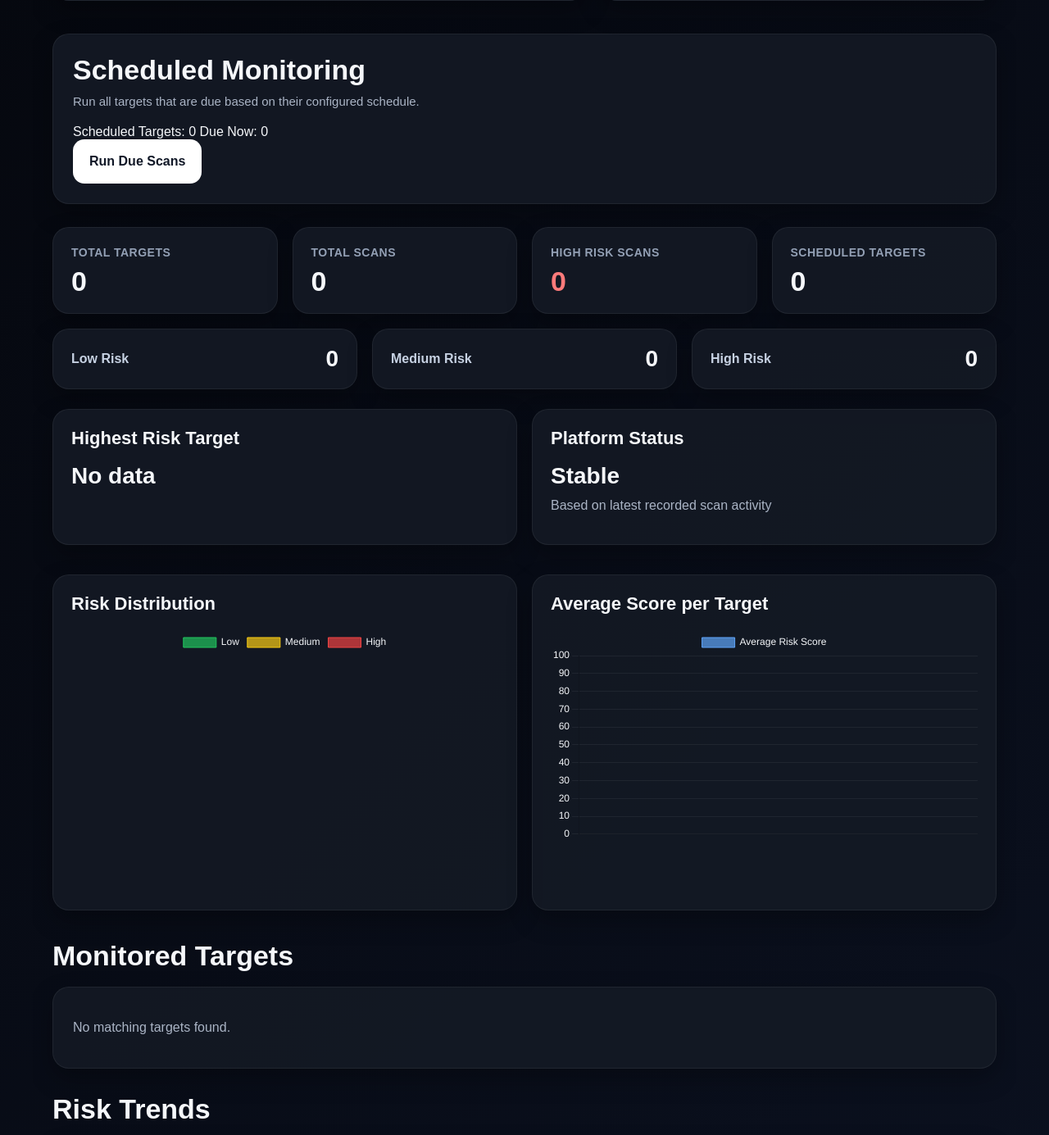
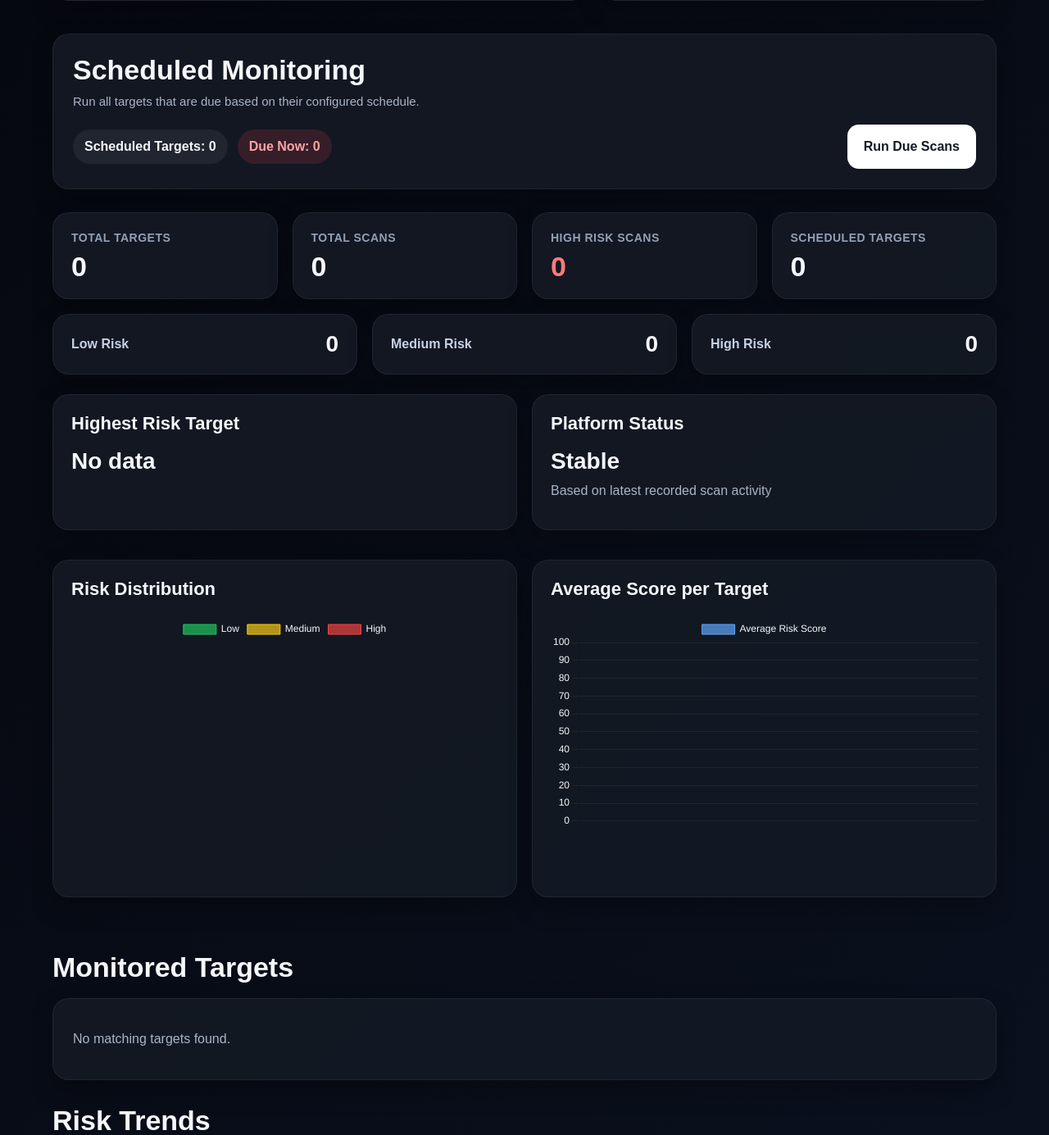
Before and after one commit to xanast/attack-surface-platform, a FastAPI app: page / in a window 1280 px wide. Shown: the part 367-1752 px from the top of the page at 82% size. Run offline with FastAPI, Linux system fonts and the light colour scheme; data that the repository does not hold is empty.

Commit message:
Add target detail timeline and risk trend chart

```diff
--- a/app/static/css/style.css
+++ b/app/static/css/style.css
@@ -422,6 +422,7 @@ body {
 .chart-card {
     padding: 22px;
     min-width: 0;
+    margin-bottom: 30px;
 }
 
 .chart-card h3 {
@@ -433,6 +434,7 @@ body {
     width: 100% !important;
     max-width: 100%;
     max-height: 320px;
+    margin-top: 20px;
 }
 
 .results-list {
@@ -554,6 +556,75 @@ body {
     color: #fca5a5;
 }
 
+.scheduled-toolbar {
+    display: flex;
+    align-items: center;
+    justify-content: space-between;
+    gap: 18px;
+    flex-wrap: wrap;
+}
+
+.scheduled-info {
+    display: flex;
+    gap: 12px;
+    flex-wrap: wrap;
+}
+
+.scheduled-badge {
+    display: inline-flex;
+    align-items: center;
+    justify-content: center;
+    min-height: 42px;
+    padding: 10px 14px;
+    border-radius: 999px;
+    background: rgba(255, 255, 255, 0.06);
+    color: #f5f7fa;
+    font-weight: 700;
+}
+
+.due-badge {
+    background: rgba(239, 68, 68, 0.16);
+    color: #fca5a5;
+}
+
+.timeline-card {
+    margin-top: 30px;
+}
+
+.scan-timeline {
+    display: flex;
+    flex-direction: column;
+    gap: 14px;
+    margin-top: 15px;
+}
+
+.timeline-item {
+    display: flex;
+    justify-content: space-between;
+    align-items: center;
+    gap: 12px;
+    background: rgba(255, 255, 255, 0.03);
+    padding: 12px 16px;
+    border-radius: 10px;
+    flex-wrap: wrap;
+}
+
+.timeline-date {
+    font-size: 14px;
+    opacity: 0.75;
+}
+
+.timeline-score {
+    font-weight: 600;
+}
+
+.timeline-risk {
+    padding: 6px 12px;
+    border-radius: 20px;
+    font-size: 13px;
+    font-weight: 600;
+}
+
 @media (max-width: 900px) {
     .page-header h1 {
         font-size: 44px;
```
Also changed, not shown: other parts of app/static/css/style.css (+5 -50 lines), app/routes/web.py (+10 -0 lines), app/templates/target_detail.html (+87 -36 lines).
